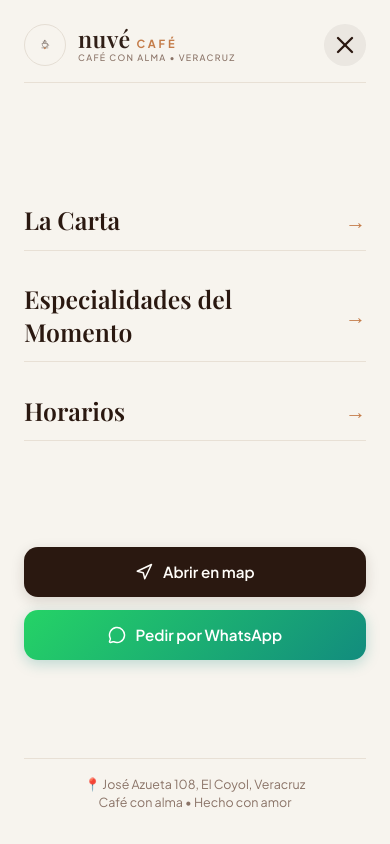
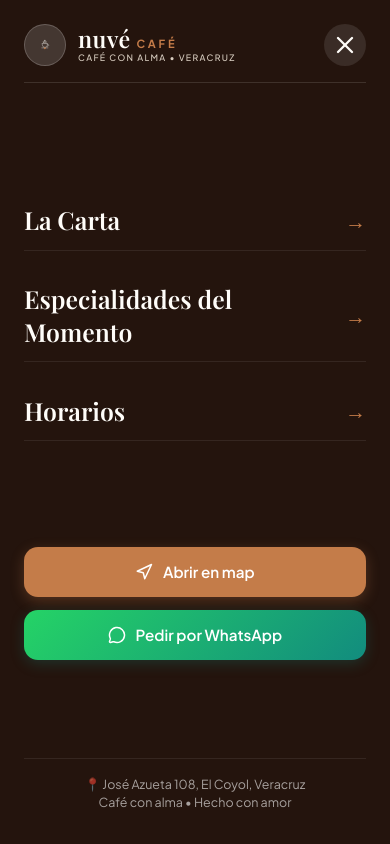
Before and after one commit to ABRT29/nuve, a React (Vite) app: page / in a window 390 px wide. Both pictures are taken after a click on the button 348 px from the left and 83 px from the top of the page. Shown: the top 844 px of the page. Built offline with nearby package versions, Linux system fonts and the light colour scheme; a web font is replaced by a local one.

Commit message:
fix: make entire top sticky banner dark brown with status, logo and hamburger

```diff
--- a/src/App.tsx
+++ b/src/App.tsx
@@ -86,7 +86,9 @@ export const App: React.FC = () => {
 
   return (
     <div className="nuve-layout">
-      {/* 1. Top dark brown bar with dynamic heart & Veracruz status */}
+      {/* BANDEAU EN HAUT MARRON FONCÉ (Sticky, regroupe le statut Veracruz et le header) */}
+      <div className="top-bandeau-wrapper">
+        {/* Barre de statut avec cœur vert ou rouge selon l'heure de Veracruz */}
         <div className="top-status-bar">
           <Heart
             size={14}
@@ -101,11 +103,11 @@ export const App: React.FC = () => {
           </span>
         </div>
 
-      {/* 2. Main sticky Header with Logo + Instagram + Hamburger */}
+        {/* Header avec Logo + Instagram + Hamburger dans le bandeau marron */}
         <header className="main-header">
           <div className="container header-container">
             <a href="#" className="header-logo">
-            <NuveLogo variant="horizontal" size={38} />
+              <NuveLogo variant="horizontal" size={38} light={true} />
             </a>
 
             <div className="header-actions">
@@ -124,23 +126,24 @@ export const App: React.FC = () => {
                 className="hamburger-btn"
                 aria-label="Abrir menú"
               >
-              <Menu size={28} />
+                <Menu size={26} color="#FFFDF9" />
               </button>
             </div>
           </div>
         </header>
+      </div>
 
-      {/* 3. Fullscreen Hamburger Menu Overlay (Couleur initiale crème) */}
+      {/* Fullscreen Hamburger Menu Overlay */}
       {menuOpen && (
         <div className="fullscreen-menu">
           <div className="fullscreen-menu-header">
-            <NuveLogo variant="horizontal" size={36} />
+            <NuveLogo variant="horizontal" size={36} light={true} />
             <button
               onClick={() => setMenuOpen(false)}
               className="close-menu-btn"
               aria-label="Cerrar menú"
             >
-              <X size={28} />
+              <X size={28} color="#FFFDF9" />
             </button>
           </div>
 
--- a/src/index.css
+++ b/src/index.css
@@ -5,8 +5,8 @@
   --surface-cream: #F9F6F0;
   --border-cream: #E8E0D5;
 
-  --espresso-dark: #1E120D;
-  --espresso-main: #2A1810;
+  --espresso-dark: #1A0E08;
+  --espresso-main: #24140D;
   --espresso-soft: #5C4538;
   --espresso-light: #8A7367;
 
@@ -57,21 +57,29 @@ button {
   min-height: 100vh;
 }
 
-/* 1. Top dark brown bar with dynamic heart & Veracruz status */
+/* BANDEAU EN HAUT MARRON FONCÉ (STICKY) */
+.top-bandeau-wrapper {
+  position: sticky;
+  top: 0;
+  z-index: 100;
+  background-color: var(--espresso-main);
+  box-shadow: 0 4px 18px rgba(26, 14, 8, 0.2);
+}
+
+/* 1. Barre de statut Veracruz */
 .top-status-bar {
   background-color: var(--espresso-dark);
   color: #EFE8DD;
-  font-size: 0.8rem;
+  font-size: 0.78rem;
   font-weight: 500;
-  padding: 0.5rem 1rem;
+  padding: 0.45rem 1rem;
   display: flex;
   align-items: center;
   justify-content: center;
   gap: 0.5rem;
   text-align: center;
-  position: relative;
-  z-index: 101;
   line-height: 1.3;
+  border-bottom: 1px solid rgba(255, 255, 255, 0.08);
 }
 
 .status-heart {
@@ -83,14 +91,9 @@ button {
   letter-spacing: 0.02em;
 }
 
-/* 2. Main sticky Header */
+/* 2. Header marron foncé */
 .main-header {
-  position: sticky;
-  top: 0;
-  z-index: 100;
-  background-color: rgba(245, 239, 235, 0.96);
-  backdrop-filter: blur(12px);
-  border-bottom: 1px solid var(--border-cream);
+  background-color: var(--espresso-main);
 }
 
 .header-container {
@@ -117,49 +120,47 @@ button {
   width: 44px;
   height: 44px;
   border-radius: 12px;
-  background-color: var(--card-bg);
-  border: 1px solid var(--border-cream);
-  color: var(--caramel);
+  background-color: rgba(255, 255, 255, 0.08);
+  border: 1px solid rgba(255, 255, 255, 0.15);
   display: flex;
   align-items: center;
   justify-content: center;
-  box-shadow: 0 2px 8px rgba(0, 0, 0, 0.04);
   transition: all 0.2s;
   -webkit-tap-highlight-color: transparent;
 }
 
 .header-instagram-btn:active {
   transform: scale(0.94);
+  background-color: rgba(255, 255, 255, 0.18);
 }
 
 .hamburger-btn {
   width: 44px;
   height: 44px;
   border-radius: 12px;
-  background-color: var(--card-bg);
-  border: 1px solid var(--border-cream);
-  color: var(--espresso-main);
+  background-color: rgba(255, 255, 255, 0.08);
+  border: 1px solid rgba(255, 255, 255, 0.15);
   display: flex;
   align-items: center;
   justify-content: center;
-  box-shadow: 0 2px 8px rgba(0, 0, 0, 0.04);
   transition: all 0.2s;
   -webkit-tap-highlight-color: transparent;
 }
 
 .hamburger-btn:active {
   transform: scale(0.94);
+  background-color: rgba(255, 255, 255, 0.18);
 }
 
-/* 3. Fullscreen Hamburger Menu (Initial warm cream color) */
+/* 3. Fullscreen Hamburger Menu */
 .fullscreen-menu {
   position: fixed;
   inset: 0;
   width: 100vw;
   height: 100vh;
   height: 100dvh;
-  background-color: #F7F4EE;
-  color: var(--espresso-main);
+  background-color: var(--espresso-main);
+  color: #FFFDF9;
   z-index: 99999;
   display: flex;
   flex-direction: column;
@@ -179,22 +180,22 @@ button {
   align-items: center;
   justify-content: space-between;
   padding-bottom: 1rem;
-  border-bottom: 1px solid var(--border-cream);
+  border-bottom: 1px solid rgba(255, 255, 255, 0.12);
 }
 
 .close-menu-btn {
-  color: var(--espresso-main);
+  color: #FFFDF9;
   padding: 0.45rem;
   border-radius: 50%;
   display: flex;
   align-items: center;
   justify-content: center;
-  background-color: rgba(42, 24, 16, 0.06);
+  background-color: rgba(255, 255, 255, 0.1);
   transition: all 0.2s;
 }
 
 .close-menu-btn:active {
-  background-color: rgba(42, 24, 16, 0.15);
+  background-color: rgba(255, 255, 255, 0.25);
 }
 
 .fullscreen-nav {
@@ -211,10 +212,10 @@ button {
   font-family: var(--font-serif);
   font-size: 1.55rem;
   font-weight: 600;
-  color: var(--espresso-main);
+  color: #FFFDF9;
   text-align: left;
   padding: 0.85rem 0;
-  border-bottom: 1px solid var(--border-cream);
+  border-bottom: 1px solid rgba(255, 255, 255, 0.08);
   transition: color 0.2s;
   -webkit-tap-highlight-color: transparent;
 }
@@ -255,9 +256,9 @@ button {
 }
 
 .btn-gps {
-  background-color: var(--espresso-main);
-  color: #FFFDF9;
-  box-shadow: 0 4px 14px rgba(42, 24, 16, 0.15);
+  background-color: var(--caramel);
+  color: #FFFFFF;
+  box-shadow: 0 4px 14px rgba(196, 124, 73, 0.3);
 }
 
 .btn-whatsapp {
@@ -269,10 +270,10 @@ button {
 .fullscreen-footer {
   text-align: center;
   font-size: 0.78rem;
-  color: var(--espresso-light);
+  color: rgba(255, 255, 255, 0.6);
   line-height: 1.5;
   padding-top: 1rem;
-  border-top: 1px solid var(--border-cream);
+  border-top: 1px solid rgba(255, 255, 255, 0.08);
 }
 
 /* Main Single-Column Content */
```
Lines whose indentation alone changed are shown as unchanged.
